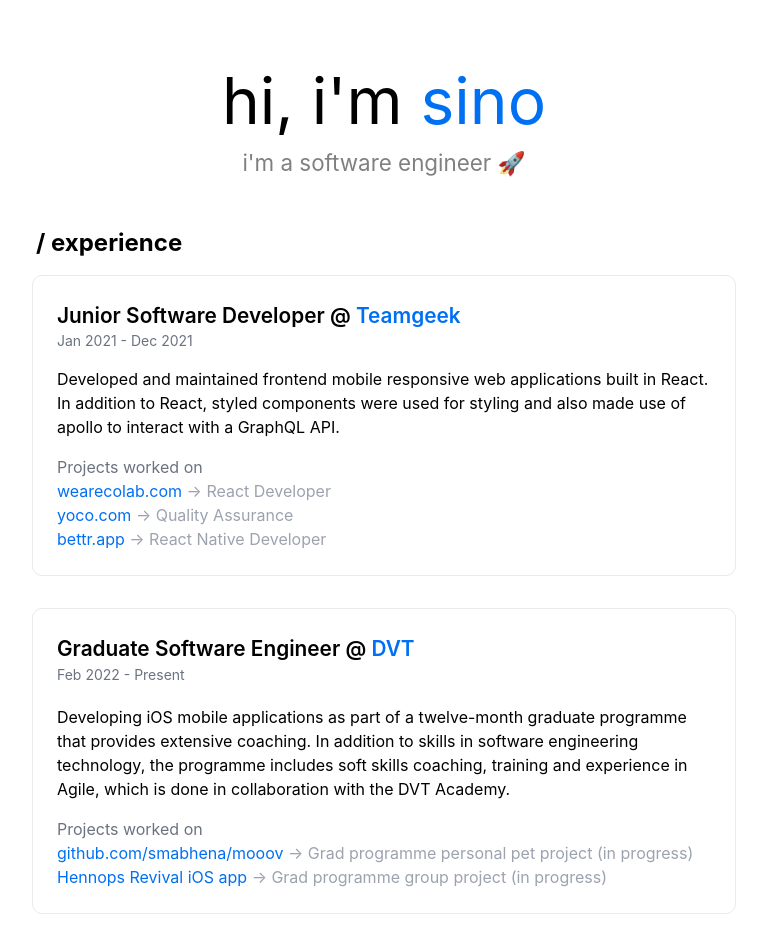
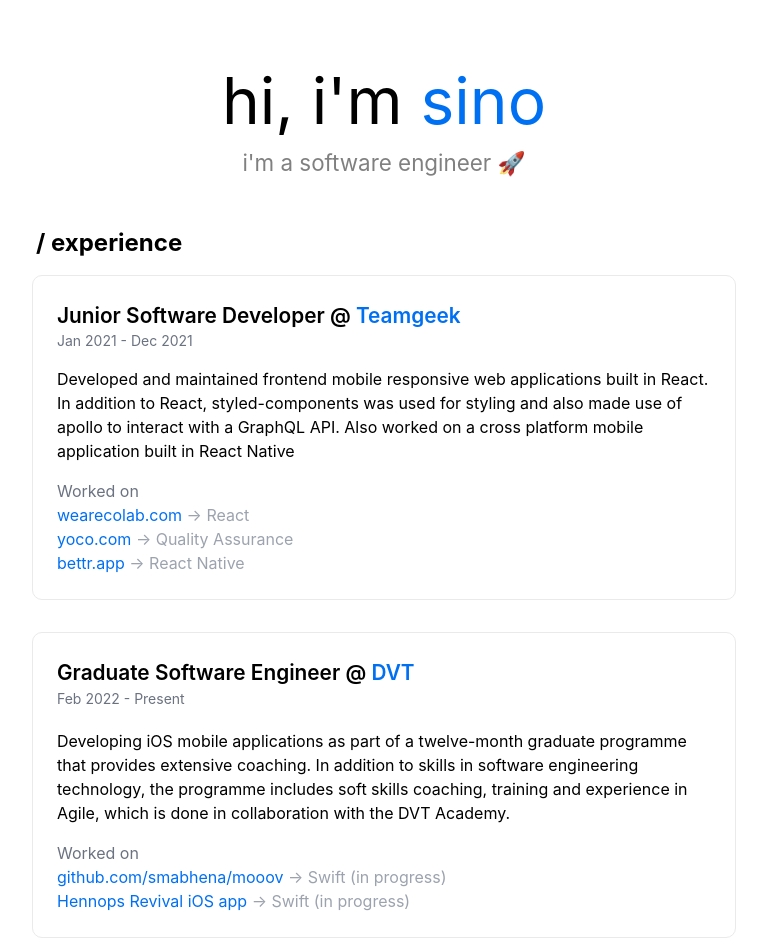
Before and after one commit to sinothandomabhena/sino, a Next.js app: page / in a window 1280 px wide. Shown: the top 952 px of the page, without its empty margins (256-1023 px from the left). Built offline with nearby package versions, Linux system fonts and the light colour scheme.

Commit message:
Update index.js

```diff
--- a/pages/index.js
+++ b/pages/index.js
@@ -28,11 +28,12 @@
               <p className="text-sm mb-4 text-gray-500">Jan 2021 - Dec 2021</p>
               <p>
                 Developed and maintained frontend mobile responsive web
-                applications built in React. In addition to React, styled
-                components were used for styling and also made use of apollo to
-                interact with a GraphQL API.
+                applications built in React. In addition to React,
+                styled-components was used for styling and also made use of
+                apollo to interact with a GraphQL API. Also worked on a cross
+                platform mobile application built in React Native
               </p>
-              <p className="text-md mt-4 text-gray-500">Projects worked on</p>
+              <p className="text-md mt-4 text-gray-500">Worked on</p>
               <ul>
                 <li>
                   <a
@@ -42,7 +43,7 @@
                   >
                     wearecolab.com
                   </a>
-                  <span className="text-gray-400"> &rarr; React Developer</span>
+                  <span className="text-gray-400"> &rarr; React</span>
                 </li>
                 <li>
                   <a
@@ -67,7 +68,7 @@
                   </a>
                   <span className="text-gray-400">
                     {" "}
-                    &rarr; React Native Developer
+                    &rarr; React Native
                   </span>
                 </li>
               </ul>
@@ -87,7 +88,7 @@
               includes soft skills coaching, training and experience in Agile,
               which is done in collaboration with the DVT Academy.
             </p>
-            <p className="text-md mt-4 text-gray-500">Projects worked on</p>
+            <p className="text-md mt-4 text-gray-500">Worked on</p>
             <ul>
               <li>
                 <a
@@ -99,7 +100,7 @@
                 </a>
                 <span className="text-gray-400">
                   {" "}
-                  &rarr; Grad programme personal pet project (in progress)
+                  &rarr; Swift (in progress)
                 </span>
               </li>
               <li>
@@ -112,7 +113,7 @@
                 </a>
                 <span className="text-gray-400">
                   {" "}
-                  &rarr; Grad programme group project (in progress)
+                  &rarr; Swift (in progress)
                 </span>
               </li>
             </ul>
@@ -121,7 +122,7 @@
       </main>
 
       <footer className={styles.footer}>
-        <p className="text-gray-500">created by sino</p>
+        <p className="text-gray-400">created by sinothando mabhena</p>
       </footer>
     </div>
   );
```
